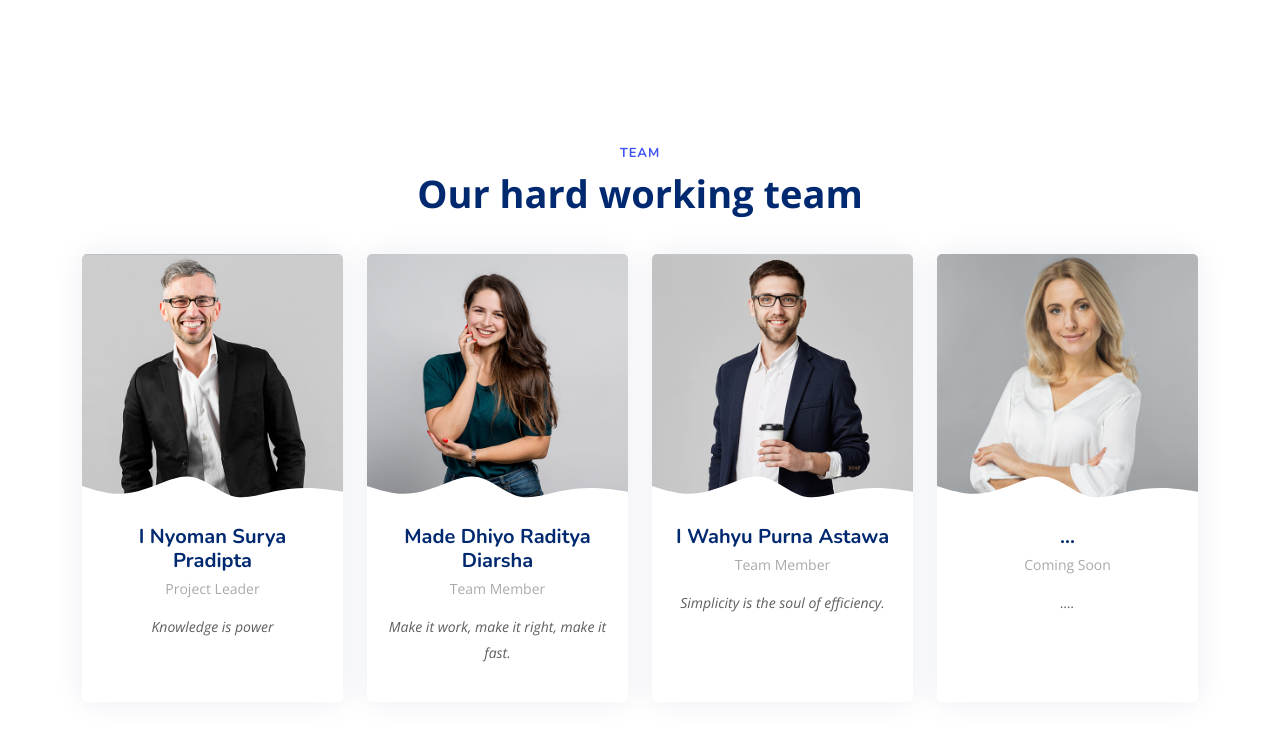
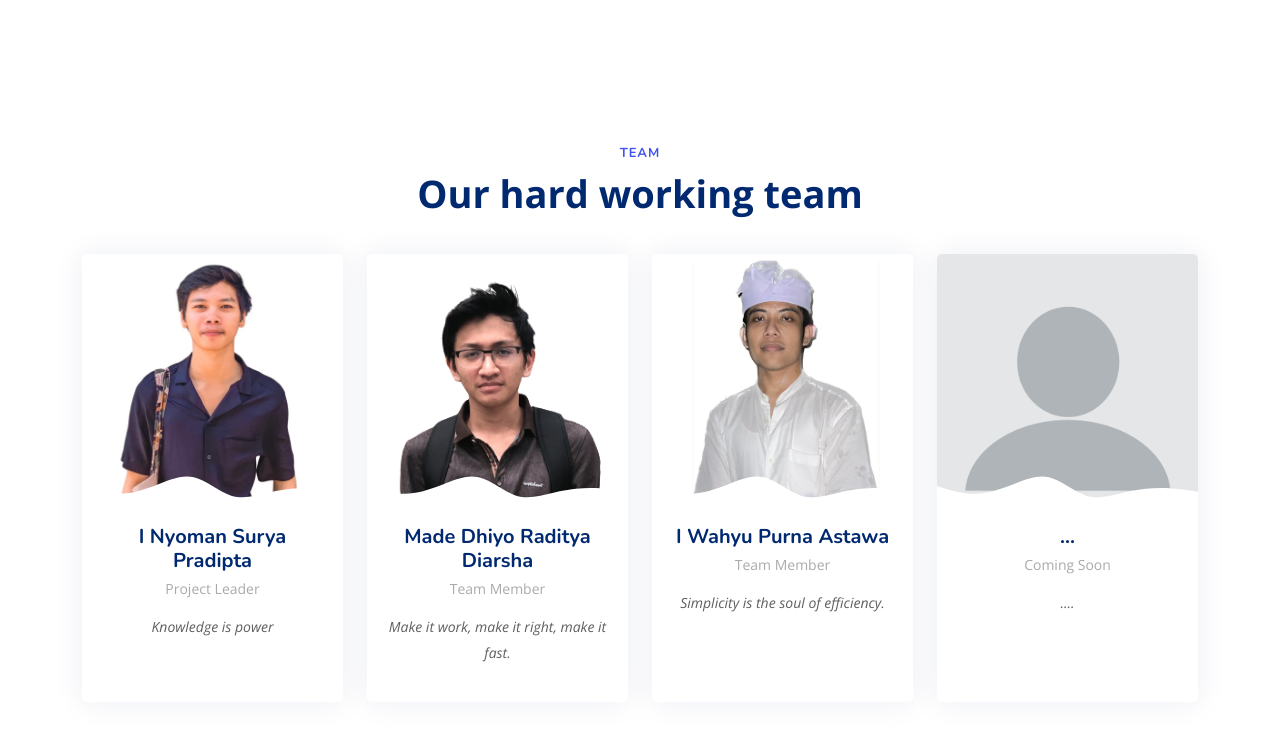
Before and after one commit to suryapradipta/SchoolHELP, a PHP site: page /landingpage/src/index.php in a window 1280 px wide. Shown: the part 2792-3547 px from the top of the page. Run offline with PHP 8.4, Linux system fonts and the light colour scheme; data comes from the database, SQL or seed files in the repository.

Commit message:
edited team member picture in landing page

```diff
--- a/landingpage/src/index.php
+++ b/landingpage/src/index.php
@@ -387,7 +387,7 @@ $numofschool = mysqli_num_rows($schools);
                 <div class="col-lg-3 col-md-6 d-flex align-items-stretch" data-aos="fade-up" data-aos-delay="100">
                     <div class="member">
                         <div class="member-img">
-                            <img src="../assets/img/team/team-1.jpg" class="img-fluid" alt="">
+                            <img src="../assets/img/team/1.jpg" class="img-fluid" alt="">
                             <div class="social">
                                 <a href=""><i class="bi bi-twitter"></i></a>
                                 <a href=""><i class="bi bi-facebook"></i></a>
@@ -406,7 +406,7 @@ $numofschool = mysqli_num_rows($schools);
                 <div class="col-lg-3 col-md-6 d-flex align-items-stretch" data-aos="fade-up" data-aos-delay="200">
                     <div class="member">
                         <div class="member-img">
-                            <img src="../assets/img/team/team-2.jpg" class="img-fluid" alt="">
+                            <img src="../assets/img/team/2.png" class="img-fluid" alt="">
                             <div class="social">
                                 <a href=""><i class="bi bi-twitter"></i></a>
                                 <a href=""><i class="bi bi-facebook"></i></a>
@@ -425,7 +425,7 @@ $numofschool = mysqli_num_rows($schools);
                 <div class="col-lg-3 col-md-6 d-flex align-items-stretch" data-aos="fade-up" data-aos-delay="300">
                     <div class="member">
                         <div class="member-img">
-                            <img src="../assets/img/team/team-3.jpg" class="img-fluid" alt="">
+                            <img src="../assets/img/team/3.png" class="img-fluid" alt="">
                             <div class="social">
                                 <a href=""><i class="bi bi-twitter"></i></a>
                                 <a href=""><i class="bi bi-facebook"></i></a>
@@ -444,7 +444,7 @@ $numofschool = mysqli_num_rows($schools);
                 <div class="col-lg-3 col-md-6 d-flex align-items-stretch" data-aos="fade-up" data-aos-delay="400">
                     <div class="member">
                         <div class="member-img">
-                            <img src="../assets/img/team/team-4.jpg" class="img-fluid" alt="">
+                            <img src="../assets/img/team/4.png" class="img-fluid" alt="">
                             <div class="social">
                                 <a href=""><i class="bi bi-twitter"></i></a>
                                 <a href=""><i class="bi bi-facebook"></i></a>
```
Also changed, not shown: landingpage/assets/img/team/1.jpg (added), landingpage/assets/img/team/2.png (added), landingpage/assets/img/team/3.png (added), landingpage/assets/img/team/4.png (added), landingpage/assets/img/team/team-1.jpg (deleted), landingpage/assets/img/team/team-2.jpg (deleted), landingpage/assets/img/team/team-3.jpg (deleted), landingpage/assets/img/team/team-4.jpg (deleted).
